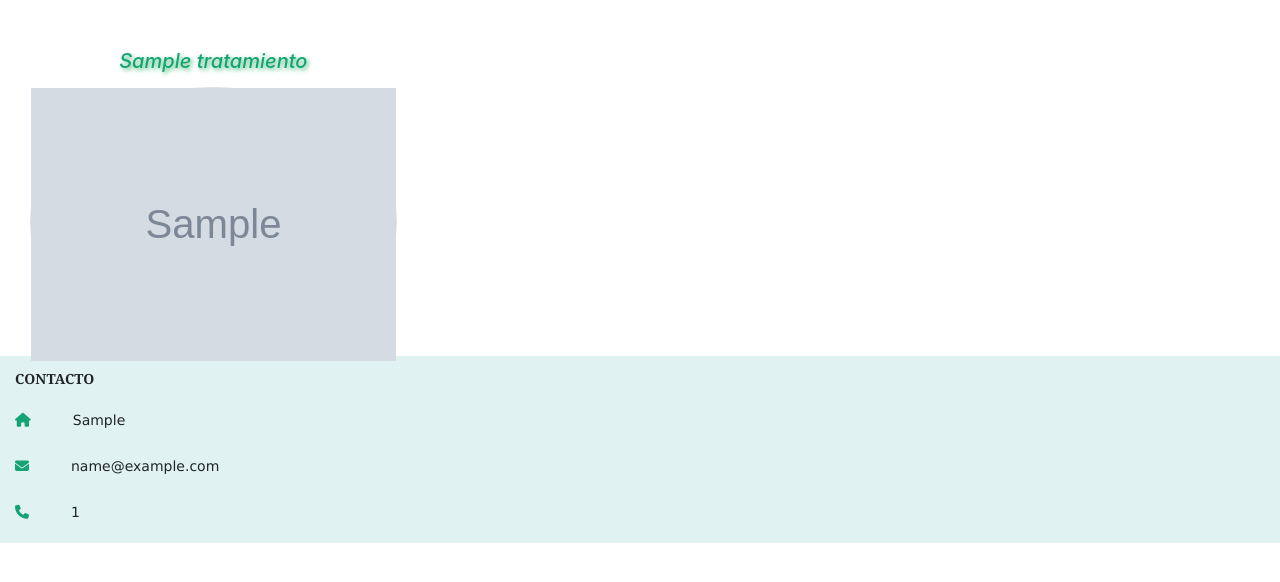
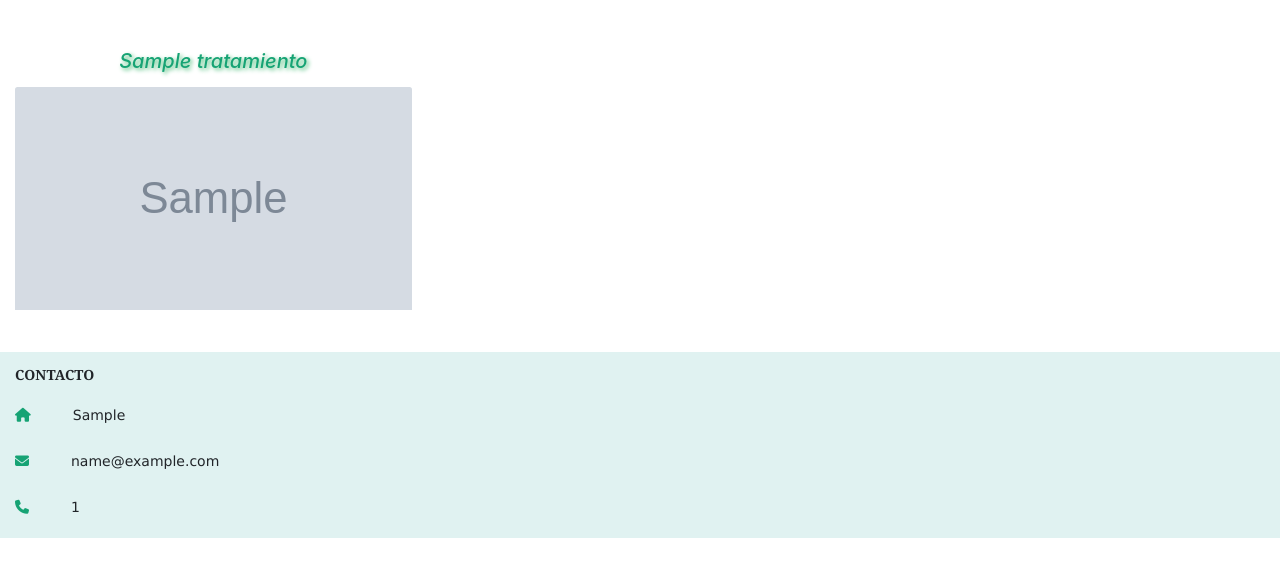
Before and after one commit to EstherRM85/NATUROPATIA, a Django app: page /es/home/tratamientos/ in a window 1280 px wide. Shown: the part 130-712 px from the top of the page. Run offline with Django 3.2, Linux system fonts and the light colour scheme; tables that the repository leaves empty hold one stand-in row (values such as "Sample post"); grey boxes marked "Sample" are stand-in pictures; some libraries are stand-ins or nearby versions.

Commit message:
Ajuste de tamaño foto tto

```diff
--- a/proyecto/templates/app/tratamientos.html
+++ b/proyecto/templates/app/tratamientos.html
@@ -6,9 +6,9 @@
             <div class="col-md-12 ">
                 <h5><a class="nav-link titulo-tra mt-4" href="{% url 'app:infotratamiento' p.id %}">{{ p.nombre }}</a></h5>
                 <div class="card-deck">
-                    <div class="card rounded-circle">
+                    <div class="embed-responsive embed-responsive-16by9">
 
-                        <img src="{{ p.imagen.url }}">
+                        <img alt="Card image cap" class="card-img-top embed-responsive-item" src="{{ p.imagen.url }}">
 
                     </div>
                 </div>
--- a/proyecto/templates/base.html
+++ b/proyecto/templates/base.html
@@ -72,7 +72,7 @@
     {% block content%} {% endblock content %}
     <footer>
 
-        <div class="container-fluid  footer mr-5 iconos">
+        <div class="container-fluid  footer mr-5  mt-5 iconos">
             {% for p in contacto %}
             <h6 class="text-uppercase font-weight-bold mr-5">Contacto</h6>
             <p class="iconos">
```
Also changed, not shown: proyecto/templates/app/blog.html (+4 -8 lines), proyecto/media/static/img/Reiki-Usui-300x200_6tObv6N.jpg (added), proyecto/media/static/img/wellness-285590_1920_VZfiuB1.jpg (added).
